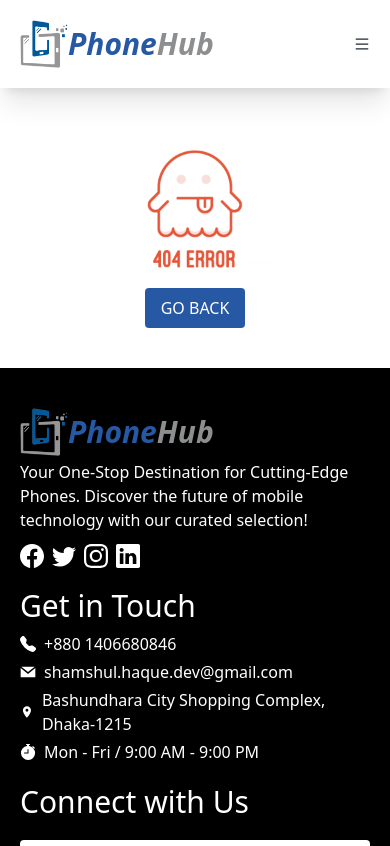
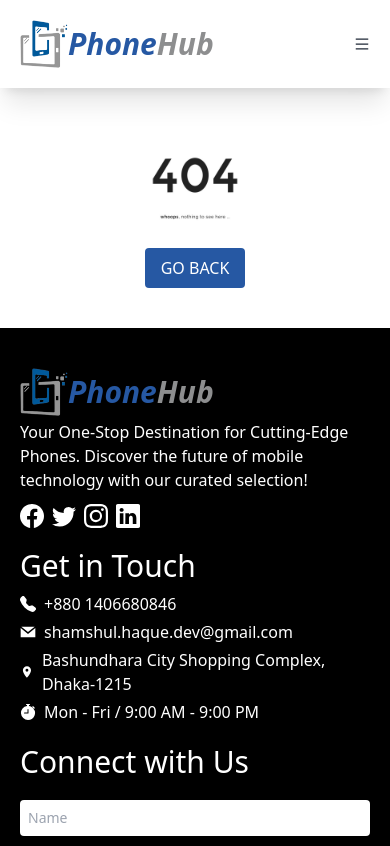
Before and after one commit to shamshul-haque/phone-hub-client, a React (Vite) app: page / in a window 390 px wide. Shown: the top 846 px of the page. Built offline with nearby package versions, Linux system fonts and the light colour scheme; no server answers.

Commit message:
update some responsive issues

```diff
--- a/src/components/product/Product.jsx
+++ b/src/components/product/Product.jsx
@@ -1,5 +1,7 @@
 import PropTypes from "prop-types";
 import { Helmet } from "react-helmet";
+import { AiFillEye } from "react-icons/ai";
+import { BsFillPencilFill } from "react-icons/bs";
 import ReactStars from "react-rating-stars-component";
 import { Link, useLoaderData } from "react-router-dom";
 import empty from "../../assets/images/empty.png";
@@ -65,12 +67,12 @@ const Product = () => {
                     <div className="space-x-3">
                       <Link to={`/productDetails/${product._id}`}>
                         <button className="px-4 py-2 bg-[#2658a3] hover:bg-transparent hover:border hover: border-[#2658a3] hover:text-black transition-all duration-300 rounded uppercase text-white font-medium">
-                          Details
+                          <AiFillEye />
                         </button>
                       </Link>
                       <Link to={`/updateProduct/${product._id}`}>
                         <button className="px-4 py-2 bg-[#2658a3] hover:bg-transparent hover:border hover: border-[#2658a3] hover:text-black transition-all duration-300 rounded uppercase text-white font-medium">
-                          Update
+                          <BsFillPencilFill />
                         </button>
                       </Link>
                     </div>
--- a/src/errorPage/ErrorPage.jsx
+++ b/src/errorPage/ErrorPage.jsx
@@ -1,6 +1,6 @@
 import { Helmet } from "react-helmet";
 import { useNavigate } from "react-router-dom";
-import error404 from "../assets/images/error404.gif";
+import not_found from "../assets/images/not_fount.gif";
 import Footer from "../components/footer/Footer";
 import Navbar from "../components/header/Navbar";
 
@@ -18,7 +18,7 @@ const ErrorPage = () => {
       </Helmet>
       <Navbar />
       <div className="flex flex-col items-center justify-center p-10">
-        <img src={error404} alt="error404" className="w-40 md:w-80" />
+        <img src={not_found} alt="not found" className="w-40 md:w-80" />
         <button
           className="px-4 py-2 bg-[#2658a3] hover:bg-transparent hover:border hover: border-[#2658a3] hover:text-black transition-all duration-300 rounded uppercase text-white font-medium"
           onClick={handleGoBack}
```
Also changed, not shown: src/assets/images/error404.gif (deleted), src/assets/images/not_fount.gif (added).
